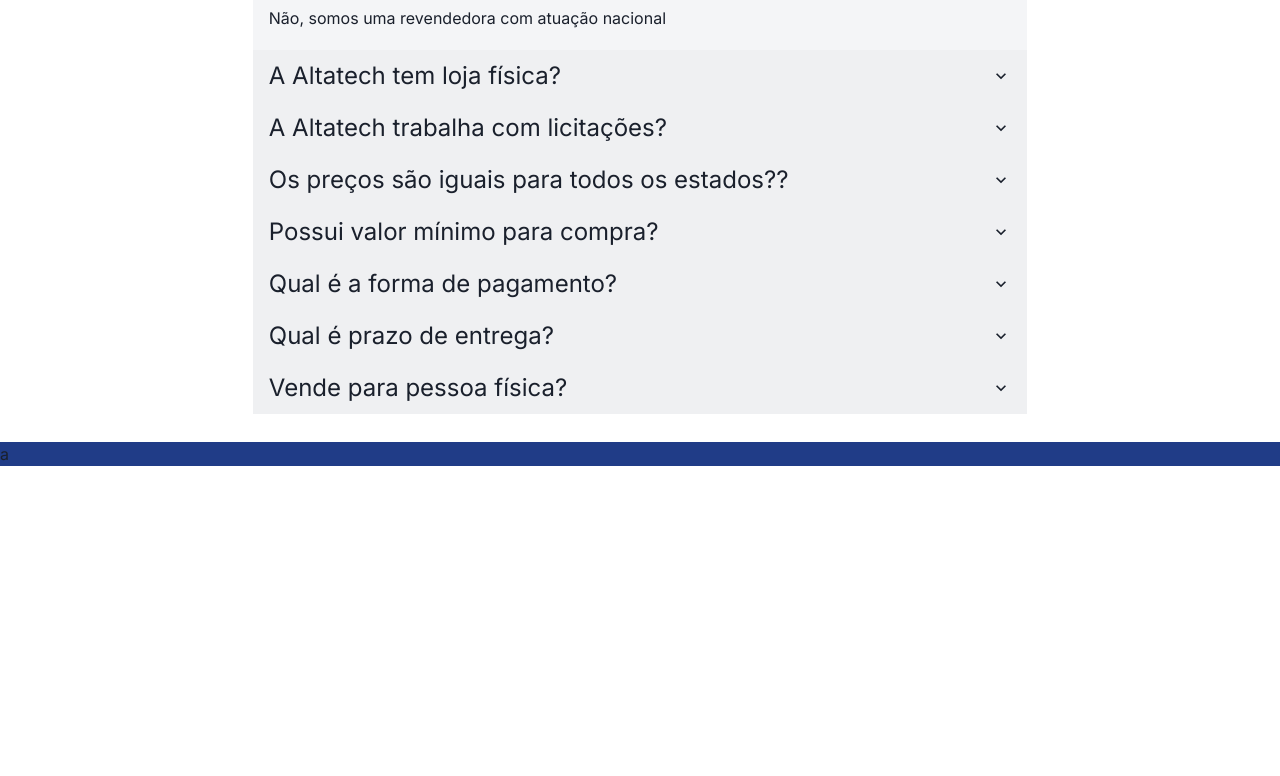
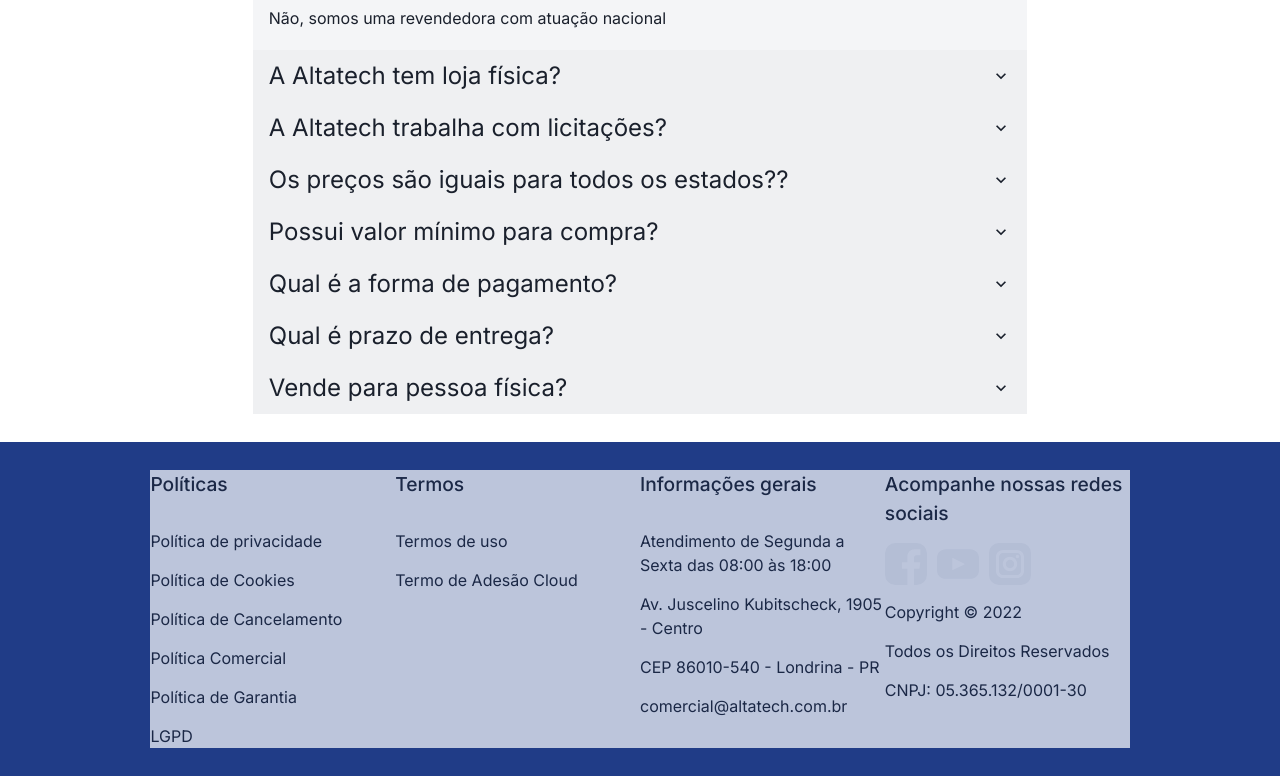
Before and after one commit to Fabio-Matiusso/altatech, a React (Create React App) app: page / in a window 1280 px wide. Shown: the part 10199-10975 px from the top of the page. Before the commit the page ends 10665 px from the top, so only its background shows below. Built offline with nearby package versions, Linux system fonts and the light colour scheme.

Commit message:
adicionando footer

```diff
--- a/src/components/Footer/Footer.tsx
+++ b/src/components/Footer/Footer.tsx
@@ -1,22 +1,101 @@
 import styled from 'styled-components';
+import { FooterTypes } from './types';
+import FacebookIcon from '../../assets/icons/facebook.svg';
+import YoutubeIcon from '../../assets/icons/youtube.svg';
+import InstagramIcon from '../../assets/icons/instagram.svg';
 
 export const ContainerFooter = styled.footer`
   width: 100%;
   background-color: #203c87;
+  padding: calc(8px + 1.5625vw);
 `;
 
 export const Container = styled.div`
   width: 80%;
   margin: 0 auto;
-  background-color: white;
+  background-color: purple;
+  opacity: 0.7;
   display: grid;
   grid-template-columns: repeat(12, minmax(0, 1fr));
 `;
 
+export const Infos = styled.div`
+  grid-column: span 3;
+  display: flex;
+  flex-direction: column;
+  gap: 15px;
+  background-color: white;
+`;
+
+export const Title = styled.h3`
+  font-weight: 500;
+  font-size: 1.2rem;
+`;
+
+export const Item = styled.p`
+  font-size: 1rem;
+`;
+
+export const Medias = styled.div`
+  display: flex;
+  gap: 10px;
+`;
+
+export const Image = styled.img`
+  max-width: 33%;
+`;
+
 export default function Footer() {
+  const footer: FooterTypes[] = [
+    {
+      title: 'Políticas',
+      items: [
+        'Política de privacidade',
+        'Política de Cookies',
+        'Política de Cancelamento',
+        'Política Comercial',
+        'Política de Garantia',
+        'LGPD',
+      ],
+    },
+    { title: 'Termos', items: ['Termos de uso', 'Termo de Adesão Cloud'] },
+    {
+      title: 'Informações gerais',
+      items: [
+        'Atendimento de Segunda a Sexta das 08:00 às 18:00',
+        'Av. Juscelino Kubitscheck, 1905 - Centro',
+        'CEP 86010-540 - Londrina - PR',
+        'comercial@altatech.com.br',
+      ],
+    },
+    {
+      title: 'Acompanhe nossas redes sociais',
+      medias: [FacebookIcon, YoutubeIcon, InstagramIcon],
+      items: [
+        'Copyright © 2022',
+        'Todos os Direitos Reservados',
+        'CNPJ: 05.365.132/0001-30',
+      ],
+    },
+  ];
+
   return (
     <ContainerFooter>
-      <ContainerFooter>a</ContainerFooter>
+      <Container>
+        {footer.map(({ title, items, medias }: FooterTypes, index) => (
+          <Infos key={title}>
+            <Title>{title}</Title>
+            <Medias>
+              {' '}
+              {index === 3 &&
+                medias?.map((media) => <Image src={media} key={media} />)}{' '}
+            </Medias>
+            {items.map((item) => (
+              <Item key={item}>{item}</Item>
+            ))}
+          </Infos>
+        ))}
+      </Container>
     </ContainerFooter>
   );
 }
--- /dev/null
+++ b/src/components/Footer/types.ts
@@ -0,0 +1,5 @@
+export type FooterTypes = {
+  title: string;
+  items: string[];
+  medias?: string[];
+}
```
